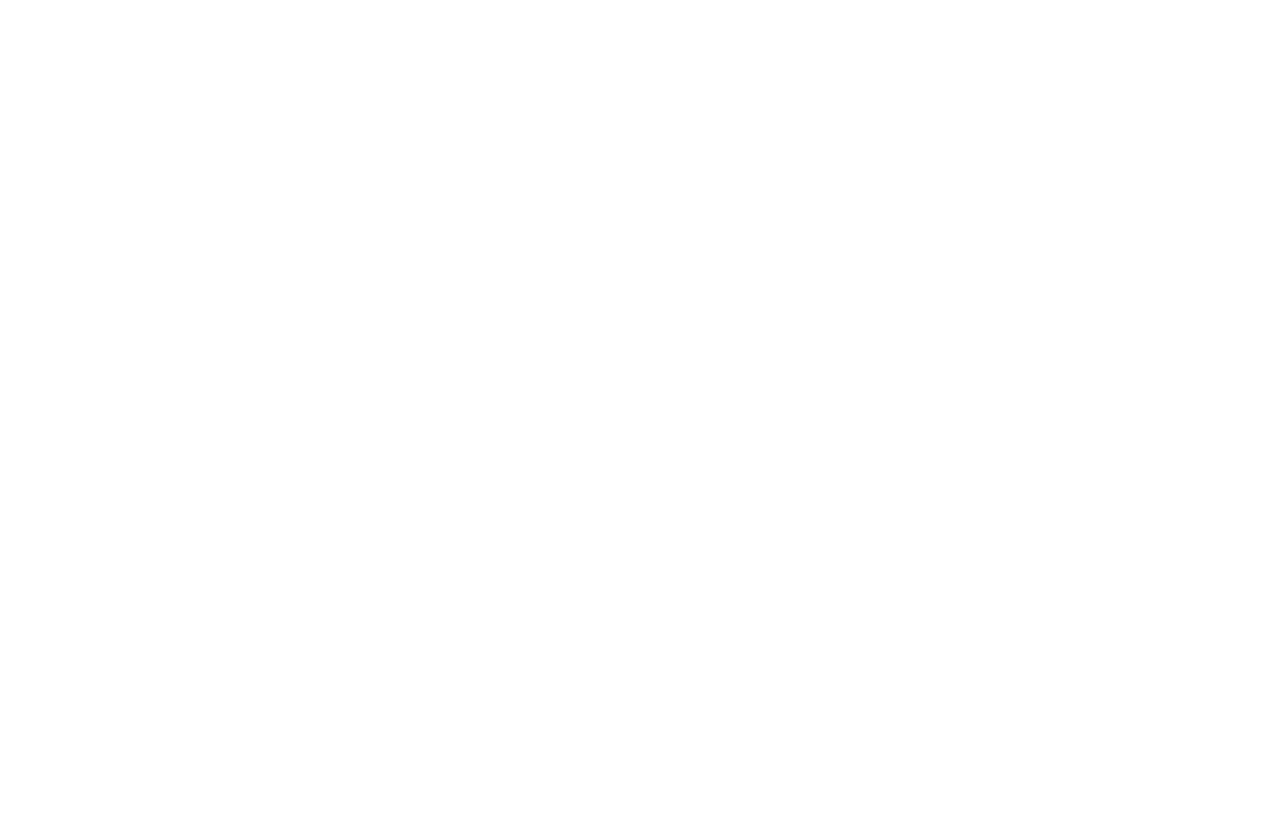
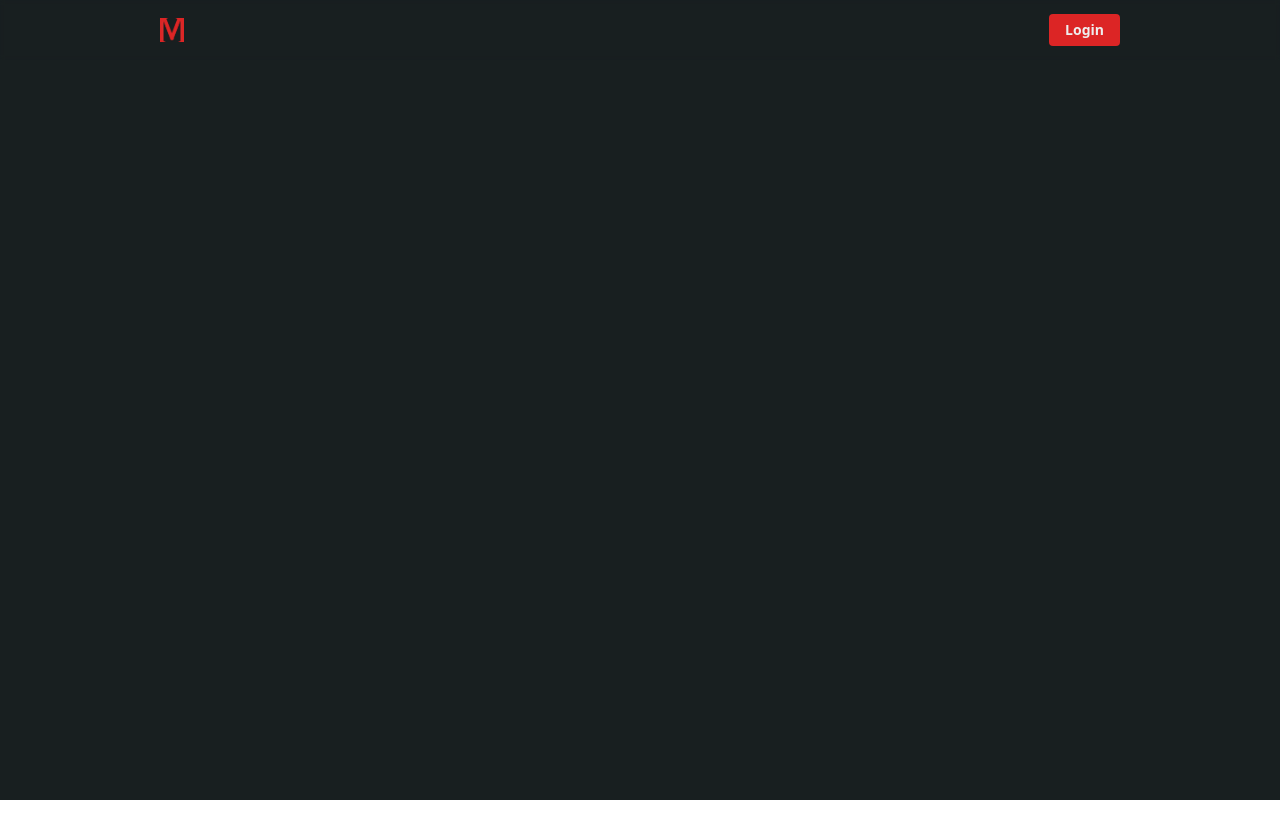
Before and after one commit to ganzawajendra/movie-react, a React (Vite) app: page /acara-tv in a window 1280 px wide. Before the commit this address had no page. Shown: the top 838 px of the page. Before the commit the page ends 800 px from the top, so only its background shows below. Built offline with nearby package versions, Linux system fonts and the light colour scheme.

Commit message:
add: menambahkan halaman Acara TV

```diff
--- a/src/index.css
+++ b/src/index.css
@@ -1,4 +1,13 @@
 @import "tailwindcss";
+
+*{
+    /* border : 1px red solid */
+}
+
+.no-scrollbar::-webkit-scrollbar {
+    display: none;
+}
+
 @font-face{
     font-family : "Lato";
     src: url("./assets/fonts/Lato-Regular.ttf") format("truetype");
--- a/src/main.jsx
+++ b/src/main.jsx
@@ -6,6 +6,7 @@
 import LoginPage from './pages/auth/login/LoginPage';
 import RegisterPage from './pages/auth/register/RegisterPage';
 import HomePage from './pages/home/HomePage';
+import AcaraTvPage from './pages/acaraTv/AcaraTvPage';
 
 createRoot(document.getElementById('root')).render(
   <Router>
@@ -15,6 +16,7 @@
       <Route path="/login" element={<LoginPage />} />
       <Route path="/register" element={<RegisterPage />} />
       <Route path="/beranda" element={<HomePage />} />
+      <Route path='/acara-tv' element={<AcaraTvPage />} />
     </Routes>
   </StrictMode>
   </Router>
--- /dev/null
+++ b/src/pages/acaraTv/AcaraTvPage.jsx
@@ -0,0 +1,19 @@
+import React from 'react'
+import Navbar from '../../components/fragments/Navbar'
+import Footer from '../../components/fragments/Footer'
+
+const AcaraTvPage = () => {
+  return (
+    <>
+    <div className='relative z-10'>
+        <Navbar />
+        <div className='px-40 min-h-screen bg-manual-dark pt-20'>
+
+        </div>
+    </div>
+    <Footer sticky />
+    </>
+  )
+}
+
+export default AcaraTvPage
--- a/src/pages/home/HomePage.jsx
+++ b/src/pages/home/HomePage.jsx
@@ -1,7 +1,7 @@
 import React, { useEffect, useState } from "react";
 import Navbar from "../../components/fragments/Navbar";
 import PosterSection from "./components/PosterSection";
-import HomeMovieCard from "./components/HomeMovieCard";
+import HomeMovieCard from "../../components/fragments/Card/MovieCard";
 import {
   getMovieFromCountry,
   getPopularMovies,
@@ -9,7 +9,7 @@
 } from "../../api/getMovies";
 import CategorySection from "../../components/fragments/CategorySection";
 import { getTopTv, getTrendingTv } from "../../api/getTv";
-import HomeTvCard from "./components/HomeTvCard";
+import HomeTvCard from "../../components/fragments/Card/TvCard";
 import Footer from "../../components/fragments/Footer";
 import { IoIosArrowForward } from "react-icons/io";
 import { Link } from "react-router";
@@ -44,7 +44,13 @@
     });
   }, []);
 
-  if (!indonesianMovies || !topTv || !trendingMovies || !trendingTv || !popularMovies)
+  if (
+    !indonesianMovies ||
+    !topTv ||
+    !trendingMovies ||
+    !trendingTv ||
+    !popularMovies
+  )
     return (
       <div className="w-full h-screen flex items-center justify-center bg-manual-dark text-white absolute">
         Loading...
@@ -54,11 +60,9 @@
     <>
       <div className="relative z-10">
         <Navbar />
-        <div className="">
-          <div className="">
+        <div>
           <div className="relative">
             <PosterSection />
-            </div>
           </div>
           <div className="px-40 bg-manual-dark flex flex-col gap-10 pb-20">
             {/* Content 1 */}
@@ -74,11 +78,7 @@
             {/* Content 2 */}
             <CardSlider linkTo="acara-tv" category="Acara TV Terbaik">
               {topTv.slice(0, 10).map((tv, item) => (
-                    <HomeTvCard
-                      key={item}
-                      src={tv.backdrop_path}
-                      name={tv.name}
-                    />
+                <HomeTvCard key={item} src={tv.backdrop_path} name={tv.name} />
               ))}
             </CardSlider>
             {/* Content 3 */}
--- a/src/pages/home/components/CardSlider.jsx
+++ b/src/pages/home/components/CardSlider.jsx
@@ -15,7 +15,7 @@
           </p>
         </Link>
       </div>
-      <div className="overflow-x-auto scrollbar-hide">
+      <div className="overflow-x-auto scrollbar-hide no-scrollbar">
         <div className="grid grid-flow-col auto-cols-max gap-5 ">
           {children}
         </div>
--- a/src/pages/home/components/PosterSection.jsx
+++ b/src/pages/home/components/PosterSection.jsx
@@ -2,7 +2,7 @@
 import { getPopularMovies, getTrendingMovies } from "../../../api/getMovies";
 import Button from "../../../components/fragments/Button";
 import { IoIosArrowForward } from "react-icons/io";
-import HomeMovieCard from "./HomeMovieCard";
+import HomeMovieCard from "../../../components/fragments/Card/MovieCard";
 
 const PosterSection = () => {
   const [popularMovies, setPopularMovies] = useState();
@@ -21,13 +21,18 @@
     });
   }, []);
 
-  if (!popularMovies) return <div className="w-full h-screen flex items-center justify-center bg-manual-dark text-white absolute">Loading...</div>;
+  if (!popularMovies)
+    return (
+      <div className="w-full h-screen flex items-center justify-center bg-manual-dark text-white absolute">
+        Loading...
+      </div>
+    );
 
   return (
     <>
       <div className="flex flex-col">
         {popularMovies.slice(nextSlide, nextSlide + 1).map((movie) => (
-          <div key={movie.id} className="relative min-w-screen">
+          <div key={movie.id} className="relative w-full">
             <img
               src={`https://image.tmdb.org/t/p/w500/${movie.backdrop_path}`}
               alt={movie.title}
@@ -46,7 +51,6 @@
                     Film No. {nextSlide + 1} Terpopuler
                   </p>
                 </div>
-
               </div>
               <div className="w-1/2">
                 <h1 className="text-white font-montserrat text-4xl my-5">
```
Also changed, not shown: src/components/fragments/Card/MovieCard.jsx (renamed from src/pages/home/components/HomeMovieCard.jsx), src/components/fragments/Card/TvCard.jsx (renamed from src/pages/home/components/HomeTvCard.jsx). Lines whose indentation alone changed are shown as unchanged.
